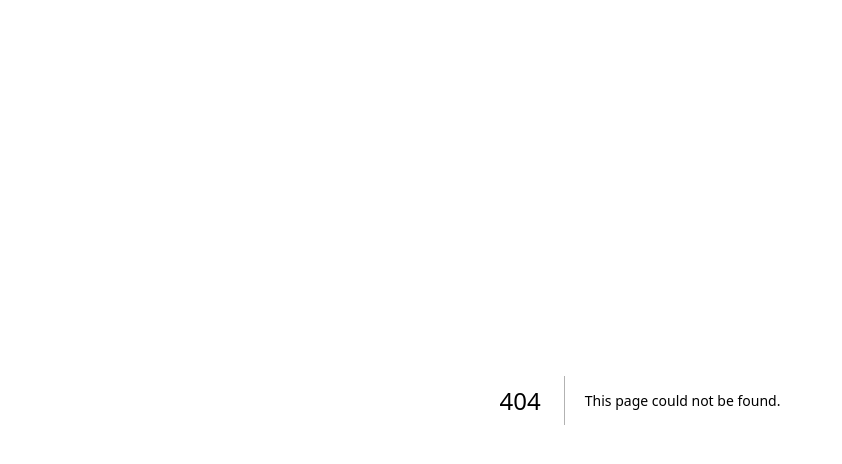
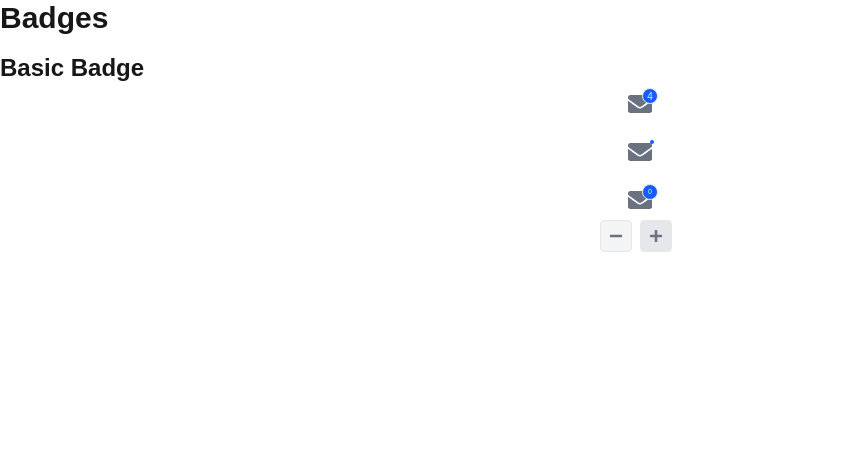
Before and after one commit to abdulwasiu6609/practice_projects, a Next.js app: page /react/badge in a window 1280 px wide. Before the commit this address had no page. Shown: the top 464 px of the page, without its empty margins (0-842 px from the left). Built offline with nearby package versions, Linux system fonts and the light colour scheme.

Commit message:
Badges and Chips added

```diff
--- /dev/null
+++ b/app/react/badge/page.jsx
@@ -0,0 +1,20 @@
+import BasicBadge, {
+  BadgeVisibility,
+  BadgeMessage,
+} from "@/app/uicomponents/badges";
+
+export default function Badges() {
+  return (
+    <div className="">
+      <h1 className="text-3xl font-bold mb-4">Badges</h1>
+      <h2 className="text-2xl font-semibold mb-2">Basic Badge</h2>
+      <BasicBadge />
+
+      <br />
+
+      <BadgeVisibility />
+      <br />
+      <BadgeMessage />
+    </div>
+  );
+}
--- /dev/null
+++ b/app/react/chip/page.jsx
@@ -0,0 +1,11 @@
+import BasicChip from "@/app/uicomponents/chips";
+
+export default function Chip() {
+    return (
+      <div className="">
+        <h1 className="text-2xl font-bold">Chips</h1>
+        <h2 className="text-lg font-bold">Chips</h2>
+        <BasicChip />
+      </div>
+    );
+}
--- /dev/null
+++ b/app/uicomponents/badges.jsx
@@ -0,0 +1,65 @@
+"use client";
+import { useState } from "react";
+
+import { FaEnvelope, FaMinus, FaPlus } from "react-icons/fa";
+import { FaMessage } from "react-icons/fa6";
+
+export default function BasicBadge() {
+  return (
+    <div className="mx-auto w-max text-gray-500 relative">
+      {/* message Icon */}
+      <FaEnvelope size={24} />
+      {/* badge */}
+      <div className=" bg-blue-600 text-gray-200 text-center size-4 text-[10px] rounded-full flex justify-center items-center absolute -top-1 -right-1.5  border">
+        4
+      </div>
+    </div>
+  );
+}
+
+export function BadgeVisibility() {
+  return (
+    <div className="mx-auto w-max text-gray-500 relative">
+      {/* message Icon */}
+      <FaEnvelope size={24} />
+      {/* badge */}
+      <div className=" bg-blue-600 text-gray-200 text-center size-1 text-[10px] rounded-full flex justify-center items-center absolute top-0 -right-0.5 "></div>
+    </div>
+  );
+}
+
+export function BadgeMessage() {
+  const [messageCounter, setMessageCounter] = useState(0);
+  return (
+    <div className="flex flex-col items-center gap-2">
+      <div className="w-max text-gray-500 relative">
+        {/* message Icon */}
+        <FaEnvelope size={24} />
+        {/* badge */}
+        <div className=" bg-blue-600 text-gray-200 text-center size-4 text-[7px] rounded-full flex justify-center items-center absolute -top-1 -right-1.5  border">
+          {messageCounter}
+        </div>
+      </div>
+      <div className="">
+        <button
+          onClick={(e) => {
+            messageCounter > 0 && setMessageCounter(messageCounter - 1);
+          }}
+          disabled={messageCounter < 1}
+          className="border bg-gray-200 hover:bg-gray-400 border-gray-200 text-sm text-gray-500 p-2 rounded mr-2 disabled:bg-gray-100 disabled:cursor-not-allowed"
+        >
+          <FaMinus />
+        </button>
+        <button
+          onClick={(e) => {
+            messageCounter <= 20 && setMessageCounter(messageCounter + 1);
+          }}
+          disabled={messageCounter >= 20}
+          className="border bg-gray-200 hover:bg-gray-400 border-gray-200 text-sm text-gray-500 p-2 rounded mr-2 disabled:bg-gray-100 disabled:cursor-not-allowed"
+        >
+          <FaPlus />
+        </button>
+      </div>
+    </div>
+  );
+}
--- /dev/null
+++ b/app/uicomponents/chips.jsx
@@ -0,0 +1,16 @@
+import { FaPaintBrush } from "react-icons/fa";
+
+export default function BasicChip() {
+
+
+    return (
+        <div className="size-48  shadow bg-indigo-300 mx-auto relative ">
+            {/* chip */}
+            <div className="bg-indigo-800 w-fit px-4 py-1 rounded-full absolute top-1 right-1 text-sm text-white flex items-center gap-2">Indigo-300
+
+                <div className="bg-indigo-900 p-2 rounded-full"><FaPaintBrush size={8} /></div>
+            </div>
+
+        </div>
+    )
+}
```
